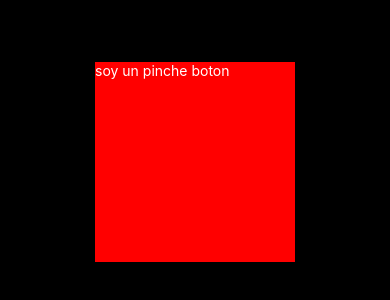
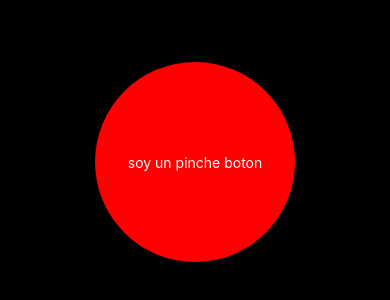
Before and after one commit to 20096938/curso-react-native-metacritic-app, a React Native app: screen / in a window 390 px wide. Shown: the part 260-560 px from the top of the page. Built offline with nearby package versions, Linux system fonts and the light colour scheme.

Commit message:
Fix underlay color and improve button styling in App.js

```diff
--- a/App.js
+++ b/App.js
@@ -9,9 +9,10 @@ export default function App() {
       <StatusBar style="light" />
 
       <TouchableHighlight
-      underlayColor={"#o9f"}
+      underlayColor={"#09f"}
       onPress={() => alert('presionastes el boton')}
-      style={{ width: 200, height: 200, backgroundColor: 'red', }}
+      style={{ width: 200, height: 200, backgroundColor: 'red', borderRadius: 100,
+       alignItems: 'center', justifyContent: 'center' }}
       >
         <Text style={{ color: 'white' }}>soy un pinche boton</Text>
       </TouchableHighlight>
```
